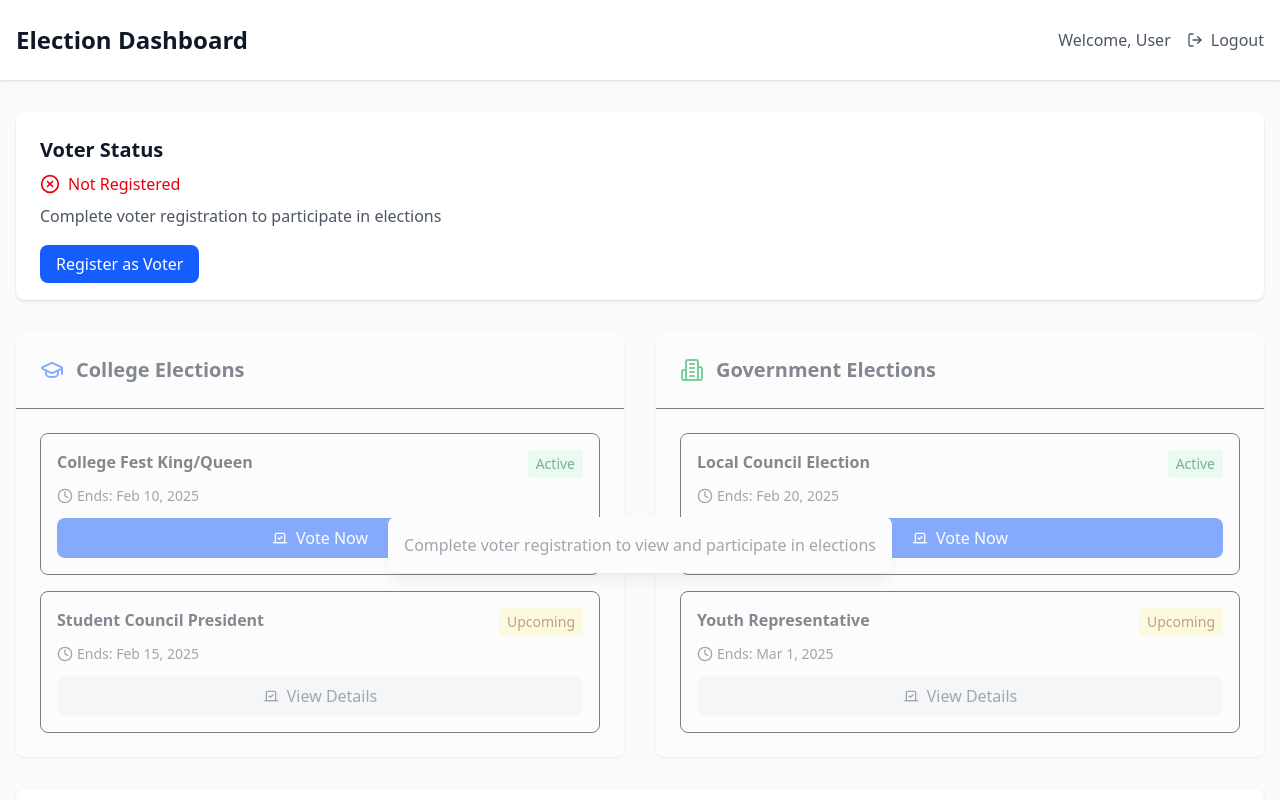
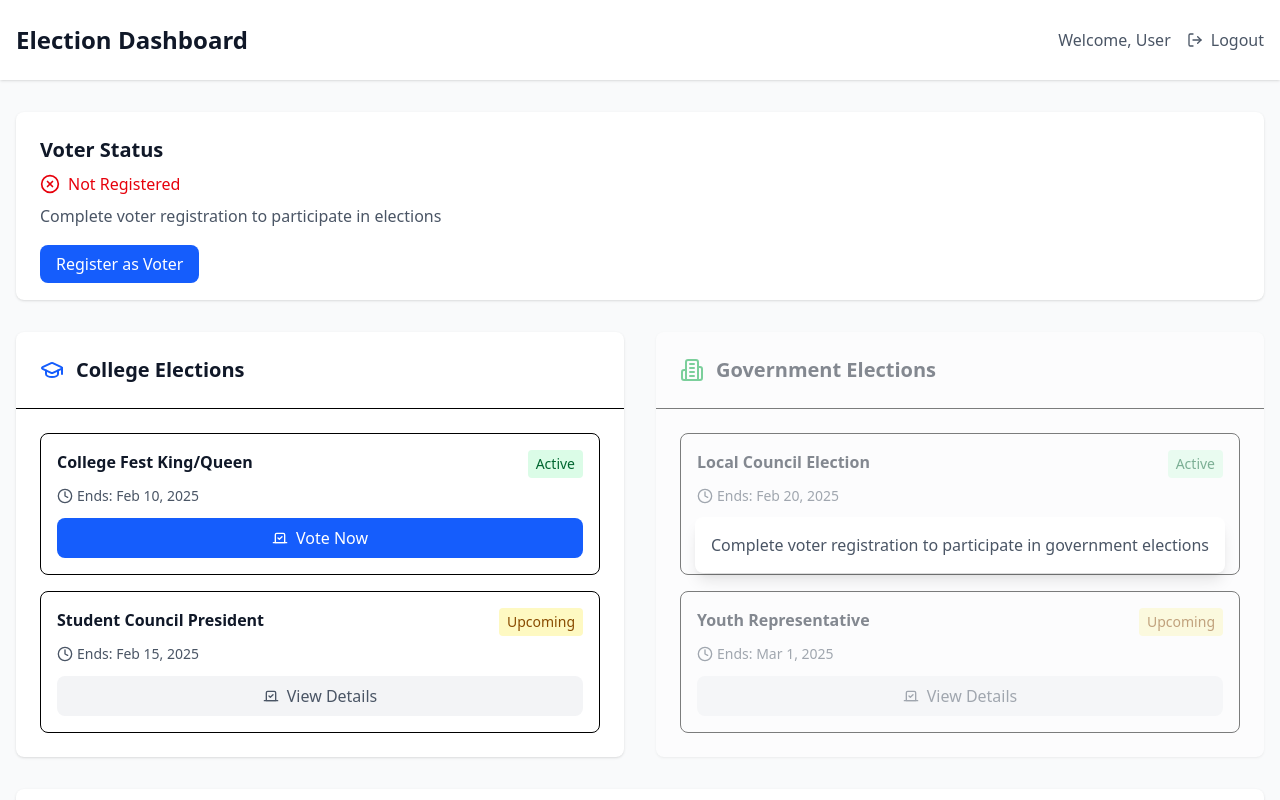
Before and after one commit to voisnoa/Block-chain-voting-system, a React (Vite) app in the folder client/voting/: page /dashboard in a window 1280 px wide. Shown: the top 800 px of the page. Built offline with nearby package versions, Linux system fonts and the light colour scheme.

Commit message:
slight change in the dash

```diff
--- a/client/voting/src/pages/Dashboard.jsx
+++ b/client/voting/src/pages/Dashboard.jsx
@@ -150,9 +150,7 @@ const Dashboard = ({
 
         {/* Elections Section - Blurred if not approved */}
         <div
-          className={`relative ${
-            voterStatus !== "approved" ? "opacity-50 pointer-events-none" : ""
-          }`}
+          className="relative"
         >
           <div className="grid md:grid-cols-2 gap-8">
             {/* College Elections */}
@@ -160,9 +158,7 @@ const Dashboard = ({
             <div className="p-6 border-b">
               <div className="flex items-center gap-3">
                 <GraduationCap className="w-6 h-6 text-blue-600" />
-                  <h2 className="text-xl font-semibold text-gray-900">
-                    College Elections
-                  </h2>
+                <h2 className="text-xl font-semibold text-gray-900">College Elections</h2>
               </div>
             </div>
             <div className="p-6 space-y-4">
@@ -184,13 +180,12 @@ const Dashboard = ({
           </div>
 
             {/* Government Elections */}
-            <div className="bg-white rounded-lg shadow">
+            <div className="relative">
+            <div className={`bg-white rounded-lg shadow ${voterStatus !== "approved" ? "opacity-50" : ""}`}>
               <div className="p-6 border-b">
                 <div className="flex items-center gap-3">
                   <Building2 className="w-6 h-6 text-green-600" />
-                  <h2 className="text-xl font-semibold text-gray-900">
-                    Government Elections
-                  </h2>
+                  <h2 className="text-xl font-semibold text-gray-900">Government Elections</h2>
                 </div>
               </div>
               <div className="p-6 space-y-4">
@@ -210,9 +205,17 @@ const Dashboard = ({
                 />
               </div>
             </div>
+            {voterStatus !== "approved" && (
+              <div className="absolute inset-0 flex items-center justify-center">
+                <div className="bg-white p-4 rounded-lg shadow-lg">
+                  <p className="text-gray-600">Complete voter registration to participate in government elections</p>
+                </div>
+              </div>
+            )}
+          </div>
           </div>
 
-          {voterStatus !== "approved" && (
+          {/* {voterStatus !== "approved" && (
             <div className="absolute inset-0 flex items-center justify-center">
               <div className="bg-white p-4 rounded-lg shadow-lg">
                 <p className="text-gray-600">
@@ -221,7 +224,7 @@ const Dashboard = ({
                 </p>
               </div>
             </div>
-          )}
+          )} */}
         </div>
 
         {/* Recent Activity */}
@@ -264,3 +267,121 @@ const Dashboard = ({
 };
 
 export default Dashboard;
+
+// Previous imports remain same...
+
+
+
+// const Dashboard = ({
+//   onNavigate,
+//   onLogout,
+//   username = "User",
+//   voterStatus = "unregistered"
+// }) => {
+//   return (
+//     <div className="min-h-screen bg-gray-50">
+//       {/* Header remains same */}
+//       <header className="bg-white shadow">
+//         {/* ... header content ... */}
+//       </header>
+
+//       <main className="container mx-auto px-4 py-8">
+//         {/* Voter Status Card */}
+//         <div className="bg-white rounded-lg shadow p-6 mb-8">
+//           <div className="flex items-center justify-between">
+//             <div>
+//               <h2 className="text-xl font-semibold text-gray-900">Voter Status</h2>
+//               {voterStatus === "unregistered" && (
+//                 <div>
+//                   <p className="text-red-600 flex items-center gap-2 mt-2">
+//                     <XCircle className="w-5 h-5" />
+//                     Not Registered for Government Elections
+//                   </p>
+//                   <p className="text-gray-600 mt-2">
+//                     You can participate in college elections. Register to access government elections.
+//                   </p>
+//                   <button
+//                     onClick={() => onNavigate('/register-voter')}
+//                     className="mt-4 bg-blue-600 text-white px-4 py-2 rounded-lg hover:bg-blue-700 transition-colors"
+//                   >
+//                     Register for Government Elections
+//                   </button>
+//                 </div>
+//               )}
+//               {/* Other status states remain same */}
+//             </div>
+//           </div>
+//         </div>
+
+//         <div className="grid md:grid-cols-2 gap-8">
+//           {/* College Elections - Always Accessible */}
+//           <div className="bg-white rounded-lg shadow">
+//             <div className="p-6 border-b">
+//               <div className="flex items-center gap-3">
+//                 <GraduationCap className="w-6 h-6 text-blue-600" />
+//                 <h2 className="text-xl font-semibold text-gray-900">College Elections</h2>
+//               </div>
+//             </div>
+//             <div className="p-6 space-y-4">
+//               <ElectionCard
+//                 title="College Fest King/Queen"
+//                 status="Active"
+//                 endDate="Feb 10, 2025"
+//                 type="college"
+//                 onNavigate={onNavigate}
+//               />
+//               <ElectionCard
+//                 title="Student Council President"
+//                 status="Upcoming"
+//                 endDate="Feb 15, 2025"
+//                 type="college"
+//                 onNavigate={onNavigate}
+//               />
+//             </div>
+//           </div>
+
+//           {/* Government Elections - Requires Registration */}
+//           <div className="relative">
+//             <div className={`bg-white rounded-lg shadow ${voterStatus !== "approved" ? "opacity-50" : ""}`}>
+//               <div className="p-6 border-b">
+//                 <div className="flex items-center gap-3">
+//                   <Building2 className="w-6 h-6 text-green-600" />
+//                   <h2 className="text-xl font-semibold text-gray-900">Government Elections</h2>
+//                 </div>
+//               </div>
+//               <div className="p-6 space-y-4">
+//                 <ElectionCard
+//                   title="Local Council Election"
+//                   status="Active"
+//                   endDate="Feb 20, 2025"
+//                   type="government"
+//                   onNavigate={onNavigate}
+//                 />
+//                 <ElectionCard
+//                   title="Youth Representative"
+//                   status="Upcoming"
+//                   endDate="Mar 1, 2025"
+//                   type="government"
+//                   onNavigate={onNavigate}
+//                 />
+//               </div>
+//             </div>
+//             {voterStatus !== "approved" && (
+//               <div className="absolute inset-0 flex items-center justify-center">
+//                 <div className="bg-white p-4 rounded-lg shadow-lg">
+//                   <p className="text-gray-600">Complete voter registration to participate in government elections</p>
+//                 </div>
+//               </div>
+//             )}
+//           </div>
+//         </div>
+
+//         {/* Activity section remains same */}
+//       </main>
+//     </div>
+//   );
+// };
+
+// // Other component definitions remain same...
+
+// export default Dashboard;
```
Lines whose indentation alone changed are shown as unchanged.
